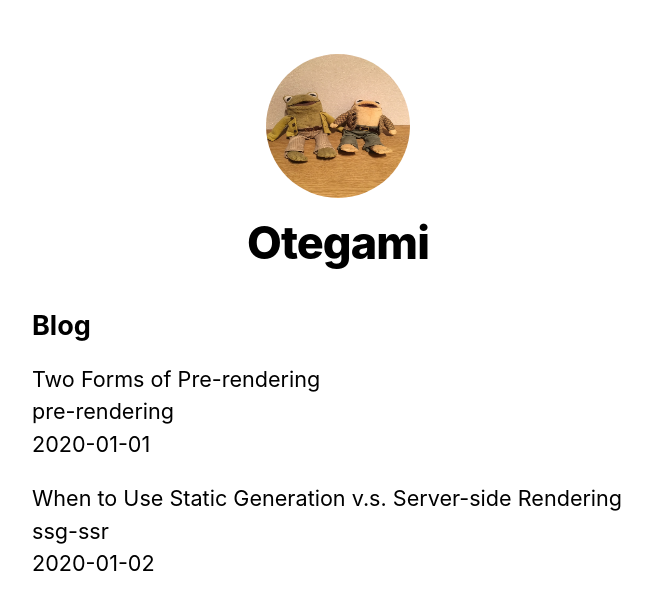
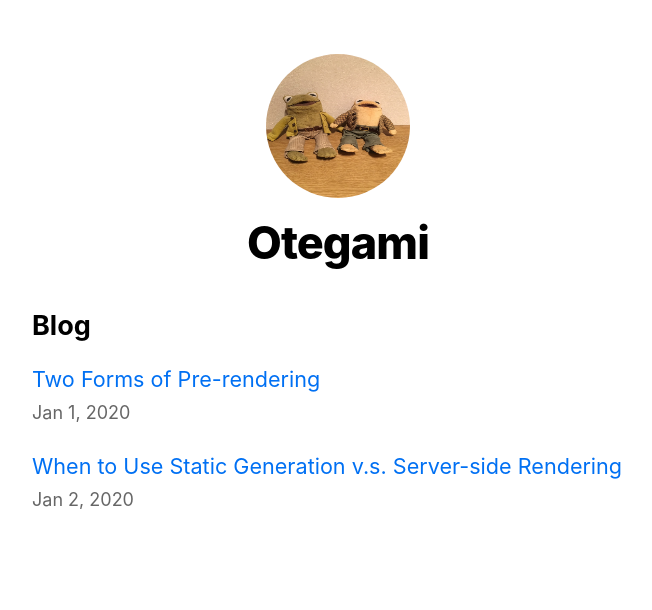
Before and after one commit to otegami/nextjs-tutorial, a Next.js app: page / in a window 1280 px wide. Shown: the top 610 px of the page, without its empty margins (302-954 px from the left). Built offline with nearby package versions, Linux system fonts and the light colour scheme.

Commit message:
Added Link to index page

```diff
--- a/pages/index.js
+++ b/pages/index.js
@@ -1,6 +1,11 @@
 import getSortedPostsData from '../lib/posts'
+
+import Link from 'next/link'
 import Head from 'next/head'
+
 import Layout, { siteTitle } from '../components/Layout'
+import Date from '../components/Date'
+
 import utilStyles from '../styles/utils.module.css'
 
 export const getStaticProps = async () => {
@@ -23,11 +28,13 @@
         <ul className={utilStyles.list}>
           {allPostsData.map(({ id, date, title }) =>
             <li className={utilStyles.listItem} key={id}>
-              {title}
+              <Link href={`/posts/${id}`}>
+                <a>{title}</a>
+              </Link>
               <br />
-              {id}
-              <br />
-              {date}
+              <small className={utilStyles.lightText} >
+                <Date dateString={date} />
+              </small>
             </li>
           )}
         </ul>
```
